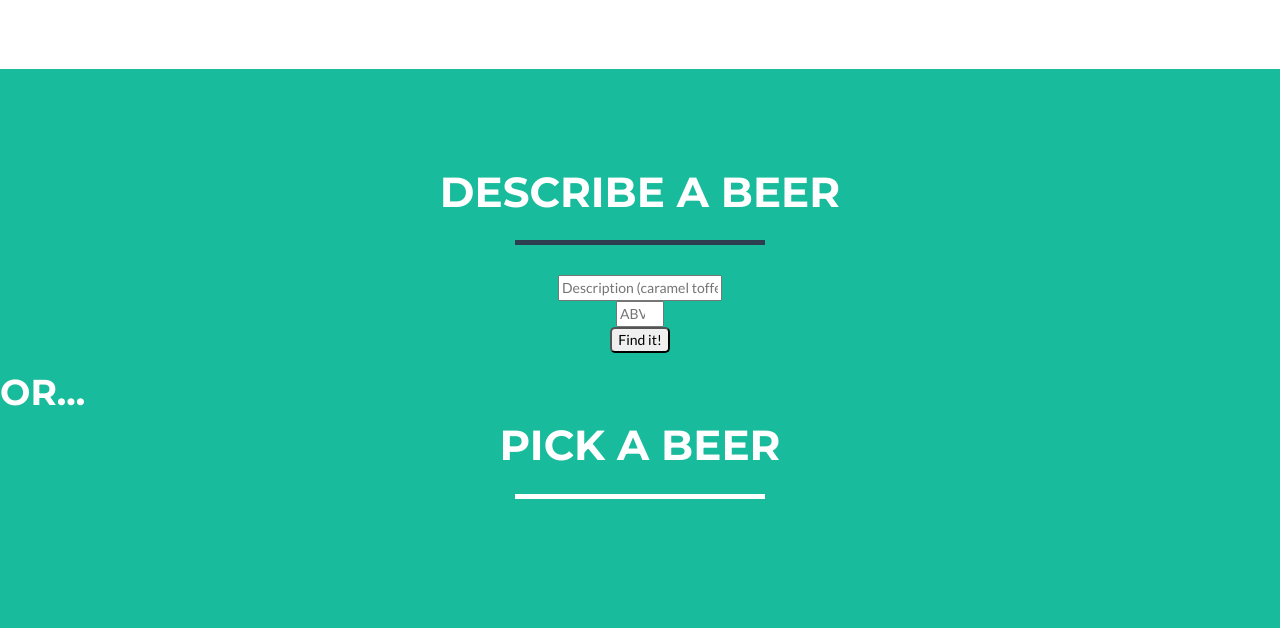
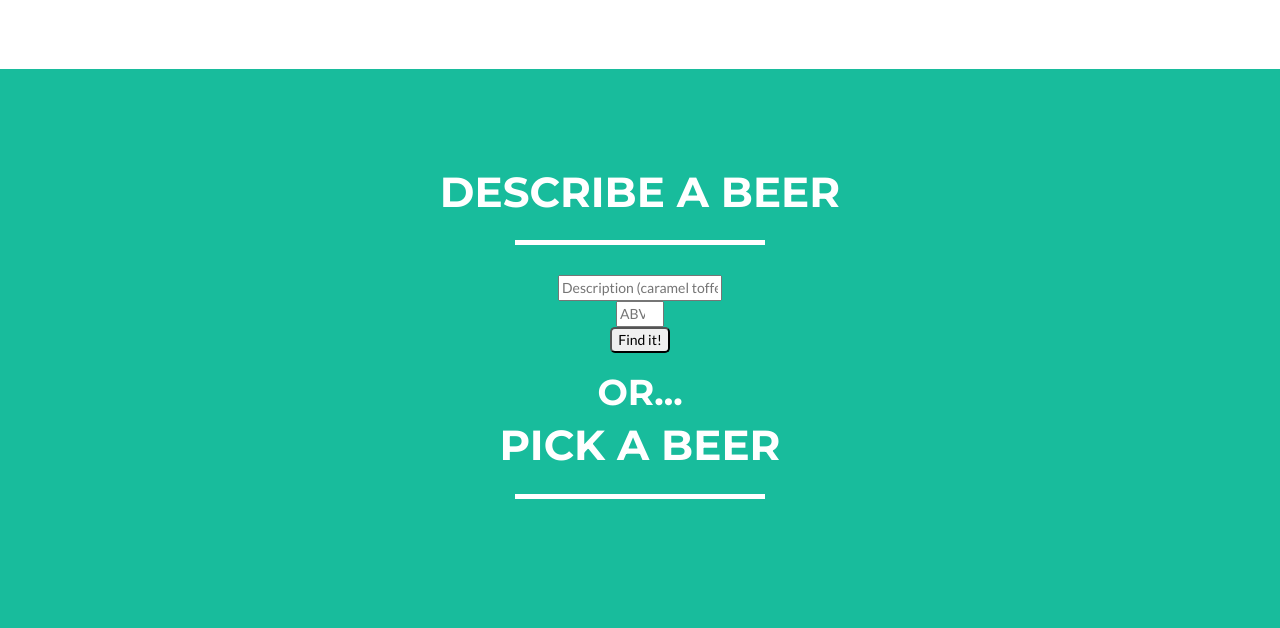
Before and after one commit to trentwoodbury/BeerRecommender, a Flask app: template website/templates/index.html in a window 1280 px wide. Shown: the part 1250-1878 px from the top of the page. Run offline with Flask 2, Linux system fonts and the light colour scheme; the template is opened without the code that fills it, so the values that code supplies are empty; parts of the project's set-up code (start-up, migrations or seed data) failed here and were passed over; some libraries are stand-ins or nearby versions.

Commit message:
Fix star color for beer description

```diff
--- a/website/templates/index.html
+++ b/website/templates/index.html
@@ -123,7 +123,7 @@
             <div class="row">
                 <div class="col-lg-12 text-center">
                     <h2> Describe a Beer</h2>
-                    <hr class="star-primary">
+                    <hr class="star-light">
                     <font color="black">
                     <form action="{{url_for('display_beer')}}" method="post">
                     <input type="text" name="desc" style="width: 200px, border-radius: 5px;"
@@ -137,7 +137,11 @@
                 </div>
             </div>
         </div>
-        <h1>OR...</h1>
+
+
+        <h1><center>OR...</center></h1>
+
+
         <div class="container">
             <div class="row">
                 <div class="col-lg-12 text-center">
```
